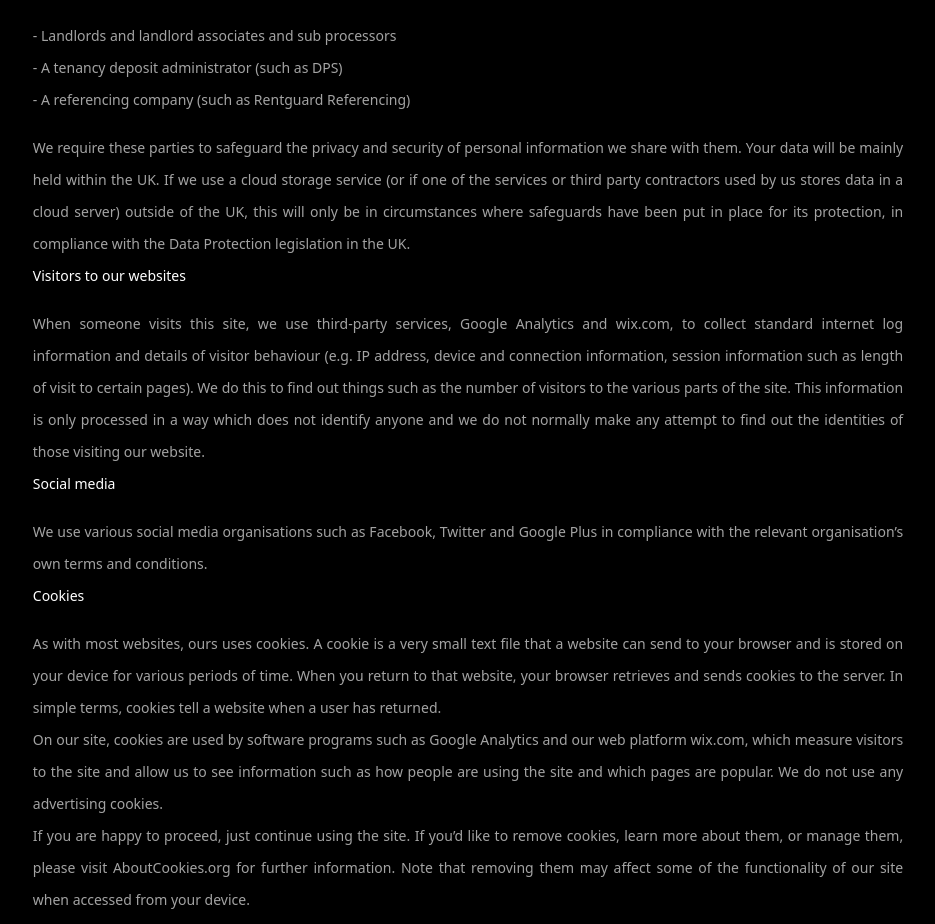
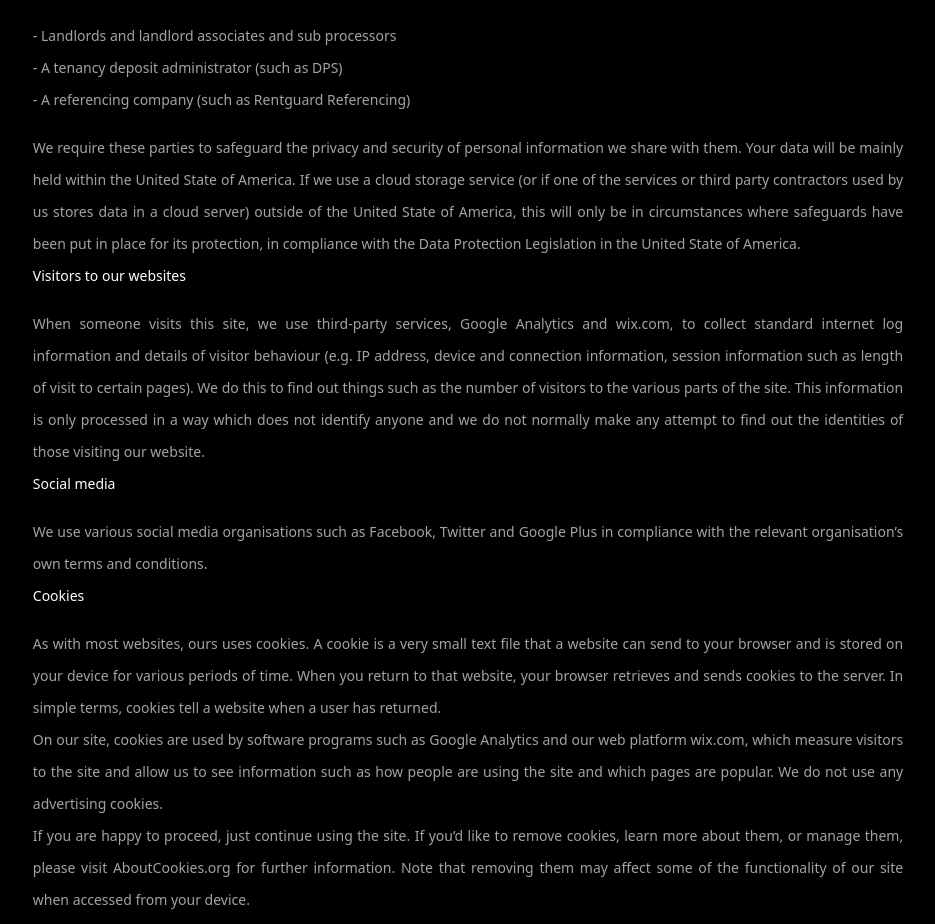
Before and after one commit to Caisere/zandecollectionllc, a React (Create React App) app: page /copy-of-terms-and-conditions in a window 1280 px wide. Shown: the part 1620-2544 px from the top of the page, without its empty margins (172-1107 px from the left). Built offline with nearby package versions, Linux system fonts and the light colour scheme; a web font is replaced by a local one.

Commit message:
zandecollections coun changes

```diff
--- a/src/pages/Privacy.jsx
+++ b/src/pages/Privacy.jsx
@@ -109,10 +109,10 @@ const Privacy = () => {
 
                     <span>
                         We require these parties to safeguard the privacy and security of personal information we share with them.
-                        Your data will be mainly held within the UK.  If we use a cloud storage service (or if one of the services or
-                        third party contractors used by us stores data in a cloud server) outside of the UK, this will only be in
-                        circumstances where safeguards have been put in place for its protection, in compliance with the Data
-                        Protection legislation in the UK.
+                        Your data will be mainly held within the United State of America.  If we use a cloud storage service (or if one of the services or
+                        third party contractors used by us stores data in a cloud server) outside of the United State of America, this will only be in
+                        circumstances where safeguards have been put in place for its protection, in compliance with the Data Protection Legislation in the United
+                        State of America.
                     </span>
                 </div>
             </div>
@@ -190,7 +190,7 @@ const Privacy = () => {
                         that we stop using your personal data for certain purposes or that we delete the personal data we hold about you in
                         certain situations, by contacting us <a className='underline italic' href="">here.</a> We will in most cases do this to the best of our ability, but note that
                         if you are or were a client or tenant, we will need to retain your details for legal reasons (e.g. in case we
-                        receive an enquiry from HMRC) for 6 years from the date we stopped providing our services to you.
+                        receive an enquiry from IRS) for 6 years from the date we stopped providing our services to you.
                     </p>
                     <span>
                         You will not usually have to pay a fee to exercise these rights, but if your request is repetitive or excessive, a fee
--- a/src/pages/TermsAndConditions.jsx
+++ b/src/pages/TermsAndConditions.jsx
@@ -57,7 +57,7 @@ const TermsAndConditions = () => {
                     <div>
                         <h1 className='text-[#FFFFFF]'>Law</h1>
                     </div>
-                      <p> Your use of this website and any dispute arising out of such use of the website is subject to the laws of England and Wales.</p>
+                      <p> Your use of this website and any dispute arising out of such use of the website is subject to the laws of United State of America.</p>
                   </div>
             </div>
 
@@ -66,7 +66,7 @@ const TermsAndConditions = () => {
                 <div>
                     <h1 className='text-[#FFFFFF]'>Regulatory</h1>
                 </div>
-                    <p>Zande is a trading name of Zande Collection LLC whose company registration number is 8973414 and registered office is Unit 133, 30 Red Lion Street, Richmond TW9 1RB.</p>
+                    <p>Zande is a trading name of Zande Collection LLC whose company registration number is 8973414 and registered office is 56 W Kyla Marie Dr, Newark, DE 19702, USA.</p>
                     <span>You may contact us by <a className='underline italic' href="">clicking here</a> if you have any questions or comments about our Terms and Conditions.</span>
                 </div>
             </div>
```
